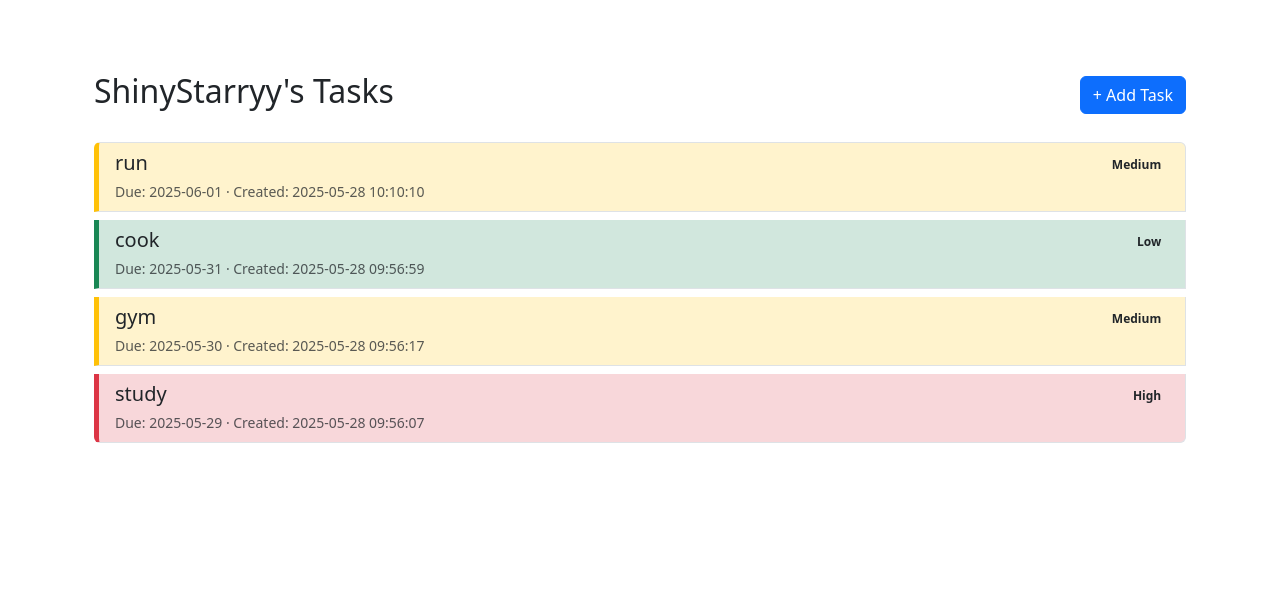
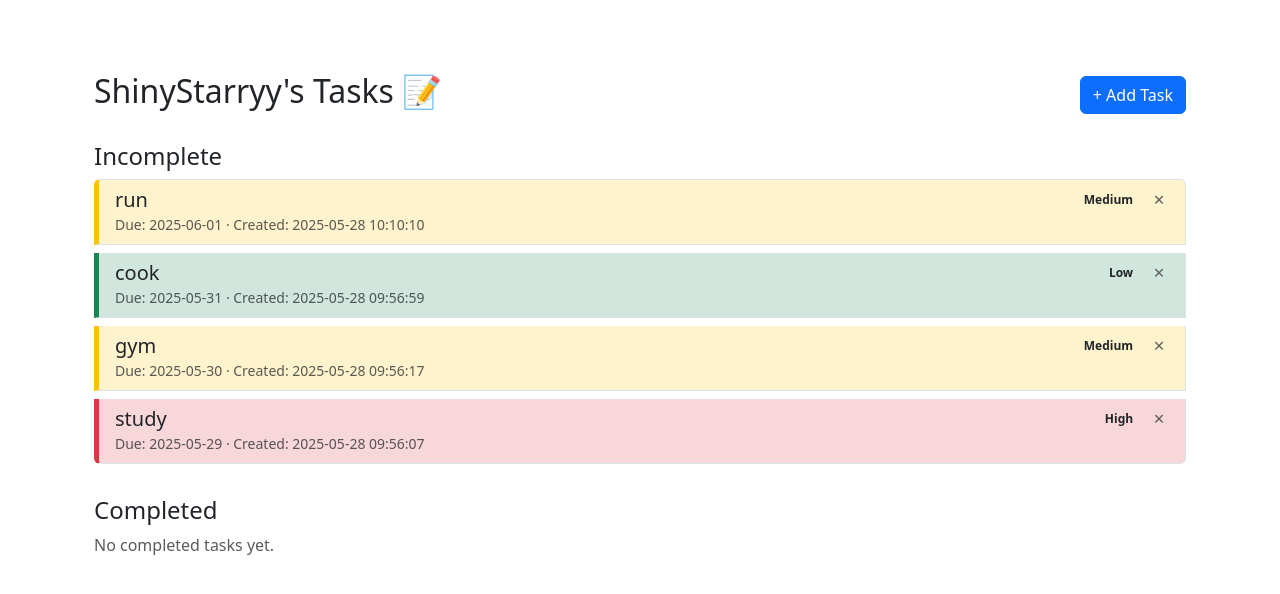
Before and after one commit to shinystarryy/cs50x-final, a Flask app: page / in a window 1280 px wide. Shown: the part 56-650 px from the top of the page. Run offline with Flask 3, Linux system fonts and the light colour scheme; a user stored in the database is signed in; data comes from the database, SQL or seed files in the repository; both versions use the stored data as it was after the commit.

Commit message:
task deletion
added a way to delete tasks and also separated complete and incomplete tasks

```diff
--- a/app.py
+++ b/app.py
@@ -1,5 +1,5 @@
-import os
 import sqlite3
+from datetime import datetime
 from flask import Flask, render_template, request, redirect, session
 from flask_session import Session
 from functools import wraps
@@ -11,7 +11,7 @@ app.config["SESSION_PERMANENT"] = False
 app.config["SESSION_TYPE"] = "filesystem"
 Session(app)
 
-app.secret_key = os.urandom(24)
+app.secret_key = "dev-secret-key"
 
 def apology(message, code=400):
     return render_template("apology.html", top=code, bottom=message), code
@@ -38,17 +38,21 @@ def index():
     conn = sqlite3.connect("todo.db")
     db = conn.cursor()
 
-    db.execute("SELECT id, content, timestamp, description, priority, due_date FROM todos WHERE user_id = ? ORDER BY timestamp DESC", (user_id,))
-    tasks = db.fetchall()
+    db.execute("SELECT id, content, timestamp, description, priority, due_date FROM todos WHERE user_id = ? AND completed = 0 ORDER BY timestamp DESC", (user_id,))
+    incomplete_tasks = db.fetchall()
+
+    db.execute("SELECT id, content, timestamp, description, priority, due_date FROM todos WHERE user_id = ? AND completed = 1 ORDER BY timestamp DESC", (user_id,))
+    completed_tasks = db.fetchall()
 
     db.execute("SELECT username FROM users WHERE id = ?", (user_id,))
     username = db.fetchone()[0]
 
     conn.close()
 
-    tasks = [{"id": t[0], "content": t[1], "timestamp": t[2], "description": t[3], "priority": t[4], "due_date": t[5]} for t in tasks]
+    incomplete_tasks = [{"id": t[0], "content": t[1], "timestamp": t[2], "description": t[3], "priority": t[4], "due_date": t[5]} for t in incomplete_tasks]
+    completed_tasks = [{"id": t[0], "content": t[1], "timestamp": t[2], "description": t[3], "priority": t[4], "due_date": t[5]} for t in completed_tasks]
 
-    return render_template("index.html", tasks=tasks, username=username)
+    return render_template("index.html", username=username, incomplete_tasks=incomplete_tasks, completed_tasks=completed_tasks)
 
 @app.route("/add_task", methods=["POST"])
 @login_required
@@ -63,11 +67,31 @@ def add_task():
     if not priority:
         return apology("must select task priority", 400)
 
+    if due_date:
+        try:
+            datetime.strptime(due_date, "%Y-%m-%d")
+        except ValueError:
+            return apology("invalid date format", 400)
+
     user_id = session["user_id"]
     conn = sqlite3.connect("todo.db")
     db = conn.cursor()
 
     db.execute("INSERT INTO todos (user_id, content, description, priority, due_date) VALUES (?, ?, ?, ?, ?)", (user_id, content, description, priority, due_date))
+
+    conn.commit()
+    conn.close()
+
+    return redirect("/")
+
+@app.route("/delete_task/<int:task_id>", methods=["POST"])
+@login_required
+def delete_task(task_id):
+    user_id = session["user_id"]
+    conn = sqlite3.connect("todo.db")
+    db = conn.cursor()
+
+    db.execute("DELETE FROM todos WHERE id = ? AND user_id = ?", (task_id, user_id))
 
     conn.commit()
     conn.close()
--- /dev/null
+++ b/static/scripts.js
@@ -0,0 +1,11 @@
+document.addEventListener('DOMContentLoaded', function () {
+    const confirmDeleteModal = document.getElementById('confirmDeleteModal');
+    const deleteForm = document.getElementById('deleteForm');
+
+    confirmDeleteModal.addEventListener('show.bs.modal', function (event) {
+        const button = event.relatedTarget;
+        const taskId = button.getAttribute('data-task-id');
+
+        deleteForm.action = `/delete_task/${taskId}`;
+    });
+});
--- a/static/styles.css
+++ b/static/styles.css
@@ -12,3 +12,24 @@
     background-color: #d1e7dd;
     border-left: 5px solid #198754;
 }
+
+.btn-outline-danger {
+    border: none;
+    background-color: transparent;
+    color: #606060;
+}
+
+.btn-outline-danger:hover {
+    background-color: #bcbcbc;
+    color: #606060;
+}
+
+.task-completed {
+    background-color: #f0f0f0;
+    color: #6c757d;
+}
+
+.task-completed h5,
+.task-completed p {
+    text-decoration: line-through;
+}
--- a/templates/index.html
+++ b/templates/index.html
@@ -9,13 +9,14 @@
     <div class="container mt-5">
 
         <div class="d-flex justify-content-between align-items-center mb-4">
-            <h2>{{ username }}'s Tasks</h2>
+            <h2>{{ username }}'s Tasks 📝</h2>
             <button class="btn btn-primary" data-bs-toggle="modal" data-bs-target="#addTaskModal">+ Add Task</button>
         </div>
 
-        {% if tasks %}
-            <ul class="list-group">
-                {% for task in tasks %}
+        <h4>Incomplete</h4>
+        {% if incomplete_tasks %}
+            <ul class="list-group mb-4">
+                {% for task in incomplete_tasks %}
                     <li class="list-group-item mb-2
                         {% if task.priority == 'High' %} task-high
                         {% elif task.priority == 'Medium' %} task-medium
@@ -23,8 +24,19 @@
                         {% endif %}">
 
                         <div class="d-flex justify-content-between align-items-center">
-                            <h5 class="mb-1">{{ task.content }}</h5>
-                            <span class="badge text-dark">{{ task.priority }}</span>
+                            <h5 class="mb-0">{{ task.content }}</h5>
+                            <div class="d-flex align-items-center gap-2">
+                                <span class="badge text-dark">{{ task.priority }}</span>
+                                <button type="button"
+                                        class="btn btn-sm btn-outline-danger py-0 px-1"
+                                        title="Delete task"
+                                        style="font-size: 0.9rem; line-height: 1;"
+                                        data-bs-toggle="modal"
+                                        data-bs-target="#confirmDeleteModal"
+                                        data-task-id="{{ task.id }}">
+                                    ✕
+                                </button>
+                            </div>
                         </div>
 
                         {% if task.description %}
@@ -43,6 +55,48 @@
             <p class="text-muted">You have no tasks yet. Click "Add Task" to begin.</p>
         {% endif %}
 
+        <h4>Completed</h4>
+        {% if completed_tasks %}
+            <ul class="list-group mb-4">
+                {% for task in completed_tasks %}
+                    <li class="list-group-item mb-2 task-completed
+                        {% if task.priority == 'High' %} task-high
+                        {% elif task.priority == 'Medium' %} task-medium
+                        {% elif task.priority == 'Low' %} task-low
+                        {% endif %}">
+
+                        <div class="d-flex justify-content-between align-items-center">
+                            <h5 class="mb-0">{{ task.content }}</h5>
+                            <div class="d-flex align-items-center gap-2">
+                                <span class="badge text-dark">{{ task.priority }}</span>
+                                <button type="button"
+                                        class="btn btn-sm btn-outline-danger py-0 px-1"
+                                        title="Delete task"
+                                        style="font-size: 0.9rem; line-height: 1;"
+                                        data-bs-toggle="modal"
+                                        data-bs-target="#confirmDeleteModal"
+                                        data-task-id="{{ task.id }}">
+                                    ✕
+                                </button>
+                            </div>
+                        </div>
+
+                        {% if task.description %}
+                            <p class="mb-1 text-muted">{{ task.description }}</p>
+                        {% endif %}
+
+                        <small class="text-muted">
+                            {% if task.due_date %}Due: {{ task.due_date }} · {% endif %}
+                            Created: {{ task.timestamp }}
+                        </small>
+
+                    </li>
+                {% endfor %}
+            </ul>
+        {% else %}
+            <p class="text-muted">No completed tasks yet.</p>
+        {% endif %}
+
     </div>
 
     <div class="modal fade" id="addTaskModal" tabindex="-1" aria-labelledby="addTaskModalLabel" aria-hidden="true">
@@ -58,15 +112,15 @@
                     <div class="modal-body">
                         <div class="mb-3">
                             <label for="content" class="form-label">Task</label>
-                            <input type="text" class="form-control" id="content" name="content" required>
+                            <input type="text" class="form-control" id="content" name="content" required autocomplete="off">
                         </div>
                         <div class="mb-3">
                             <label for="description" class="form-label">Description (optional)</label>
-                            <textarea class="form-control" id="description" name="description" rows="2"></textarea>
+                            <textarea class="form-control" id="description" name="description" rows="2" autocomplete="off"></textarea>
                         </div>
                         <div class="mb-3">
                             <label for="priority" class="form-label">Priority</label>
-                            <select class="form-select" id="priority" name="priority" required>
+                            <select class="form-select" id="priority" name="priority" required autocomplete="off">
                                 <option value="" disabled selected>Select priority</option>
                                 <option>High</option>
                                 <option>Medium</option>
@@ -75,7 +129,7 @@
                         </div>
                         <div class="mb-3">
                             <label for="due_date" class="form-label">Due Date</label>
-                            <input type="date" class="form-control" id="due_date" name="due_date">
+                            <input type="date" class="form-control" id="due_date" name="due_date" autocomplete="off">
                         </div>
                     </div>
 
@@ -88,4 +142,28 @@
         </div>
     </div>
 
+    <div class="modal fade" id="confirmDeleteModal" tabindex="-1" aria-labelledby="confirmDeleteModalLabel" aria-hidden="true">
+        <div class="modal-dialog">
+            <div class="modal-content">
+
+                <form id="deleteForm" method="post">
+                    <div class="modal-header">
+                        <h5 class="modal-title" id="confirmDeleteModalLabel">Confirm Deletion</h5>
+                        <button type="button" class="btn-close" data-bs-dismiss="modal" aria-label="Close"></button>
+                    </div>
+
+                    <div class="modal-body">
+                    Are you sure you want to delete this task? This action cannot be undone.
+                    </div>
+
+                    <div class="modal-footer">
+                        <button type="button" class="btn btn-secondary" data-bs-dismiss="modal">Cancel</button>
+                        <button type="submit" class="btn btn-danger">Delete</button>
+                    </div>
+                </form>
+
+            </div>
+        </div>
+    </div>
+
 {% endblock %}
--- a/templates/layout.html
+++ b/templates/layout.html
@@ -39,6 +39,7 @@
         </main>
 
         <script src="https://cdn.jsdelivr.net/npm/bootstrap@5.3.3/dist/js/bootstrap.bundle.min.js"></script>
+        <script src="/static/scripts.js"></script>
     </body>
 
 </html>
```
Also changed, not shown: static/script.js (deleted), todo.db, 2 other files.
